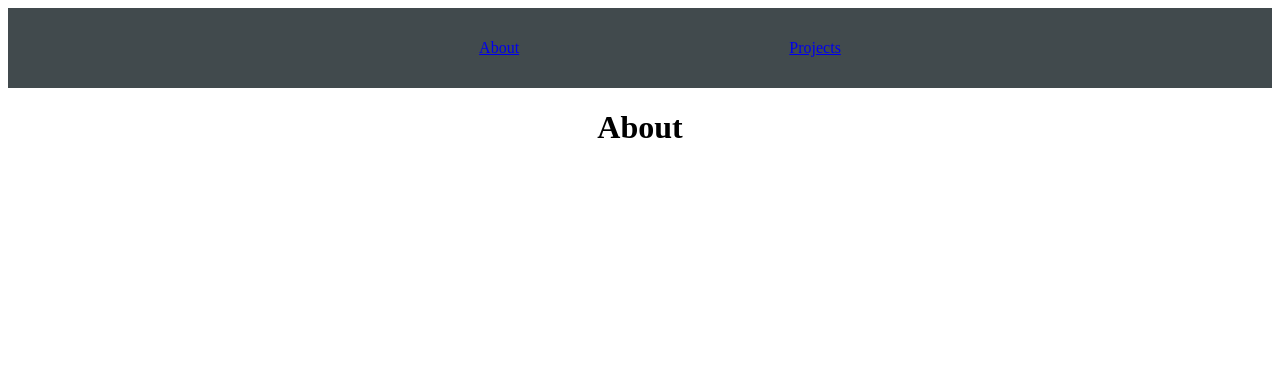
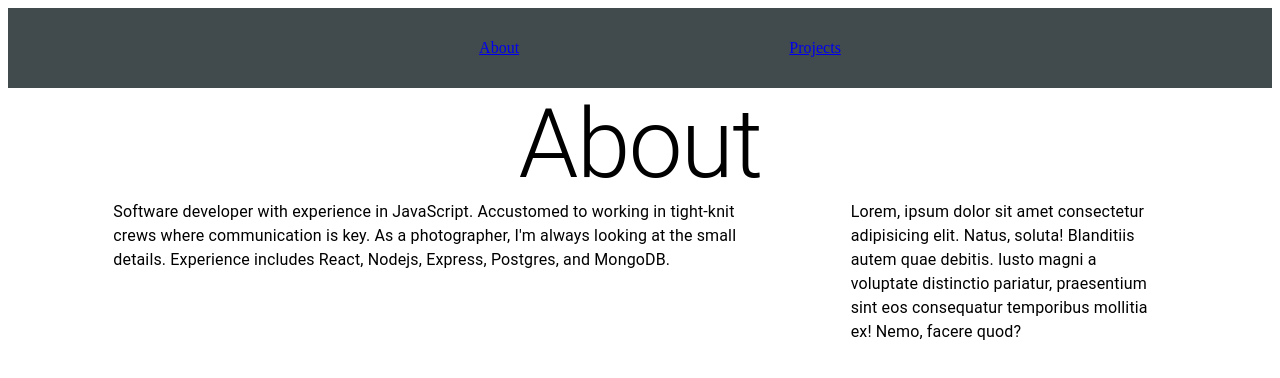
Before and after one commit to tenhold/portfolio, a React app: page /about in a window 1280 px wide. Shown: the top 378 px of the page. Built offline with nearby package versions, Linux system fonts and the light colour scheme.

Commit message:
(add) styling to About page

```diff
--- a/package.json
+++ b/package.json
@@ -20,6 +20,7 @@
     "@types/react-router-dom": "^5.1.6",
     "eslint-config-prettier": "^7.0.0",
     "eslint-plugin-prettier": "^3.2.0",
+    "fontsource-roboto": "^3.1.5",
     "prettier": "^2.2.1",
     "react": "^16.12.0",
     "react-dom": "^16.12.0",
--- a/src/App.css
+++ b/src/App.css
@@ -20,6 +20,10 @@ nav {
   color: rgb(228, 228, 228);
 }
 
-.nav-Links:visited {
+a:visited {
   color:rgb(228, 228, 228);
 }
+
+.container {
+  display: flex;
+}
--- a/src/components/About.tsx
+++ b/src/components/About.tsx
@@ -1,11 +1,50 @@
 import React from 'react';
+import { makeStyles, createStyles, Theme } from '@material-ui/core/styles';
+import { Grid, Typography } from '@material-ui/core';
+
+const useStyles = makeStyles((theme: Theme) =>
+  createStyles({
+    root: {
+      flexGrow: 1,
+    },
+    container: {
+      alignItems: 'top',
+    },
+    paper: {
+      textAlign: 'left',
+      // color: theme.palette.text.secondary,
+    },
+  })
+);
 
 const About = () => {
+  const { root, container, paper } = useStyles();
+
   return (
-    <div>
-      <h1>About</h1>
+    <div className={root}>
+      <Grid container className={container} justify='space-evenly'>
+        <Grid item xs={12}>
+          <Typography variant='h1'>About</Typography>
+        </Grid>
+        <Grid item xs={6} className={paper}>
+          <Typography variant='body1'>
+            Software developer with experience in JavaScript. Accustomed to
+            working in tight-knit crews where communication is key. As a
+            photographer, I'm always looking at the small details. Experience
+            includes React, Nodejs, Express, Postgres, and MongoDB.
+          </Typography>
+        </Grid>
+        <Grid item xs={3} className={paper}>
+          <Typography variant='body1'>
+            Lorem, ipsum dolor sit amet consectetur adipisicing elit. Natus,
+            soluta! Blanditiis autem quae debitis. Iusto magni a voluptate
+            distinctio pariatur, praesentium sint eos consequatur temporibus
+            mollitia ex! Nemo, facere quod?
+          </Typography>
+        </Grid>
+      </Grid>
     </div>
-  )
+  );
 };
 
 export default About;
--- a/tsconfig.json
+++ b/tsconfig.json
@@ -1,10 +1,14 @@
 {
   "compilerOptions": {
+    "lib": ["es6", "dom"],
     "outDir": "./dist",
     "target": "es5",
     "module": "es6",
     "jsx": "react",
     "noImplicitAny": true,
-    "allowSyntheticDefaultImports": true
+    "allowSyntheticDefaultImports": true,
+    "strictNullChecks": true,
+    "noImplicitThis": true,
+    "moduleResolution": "node"
   }
 }
```
